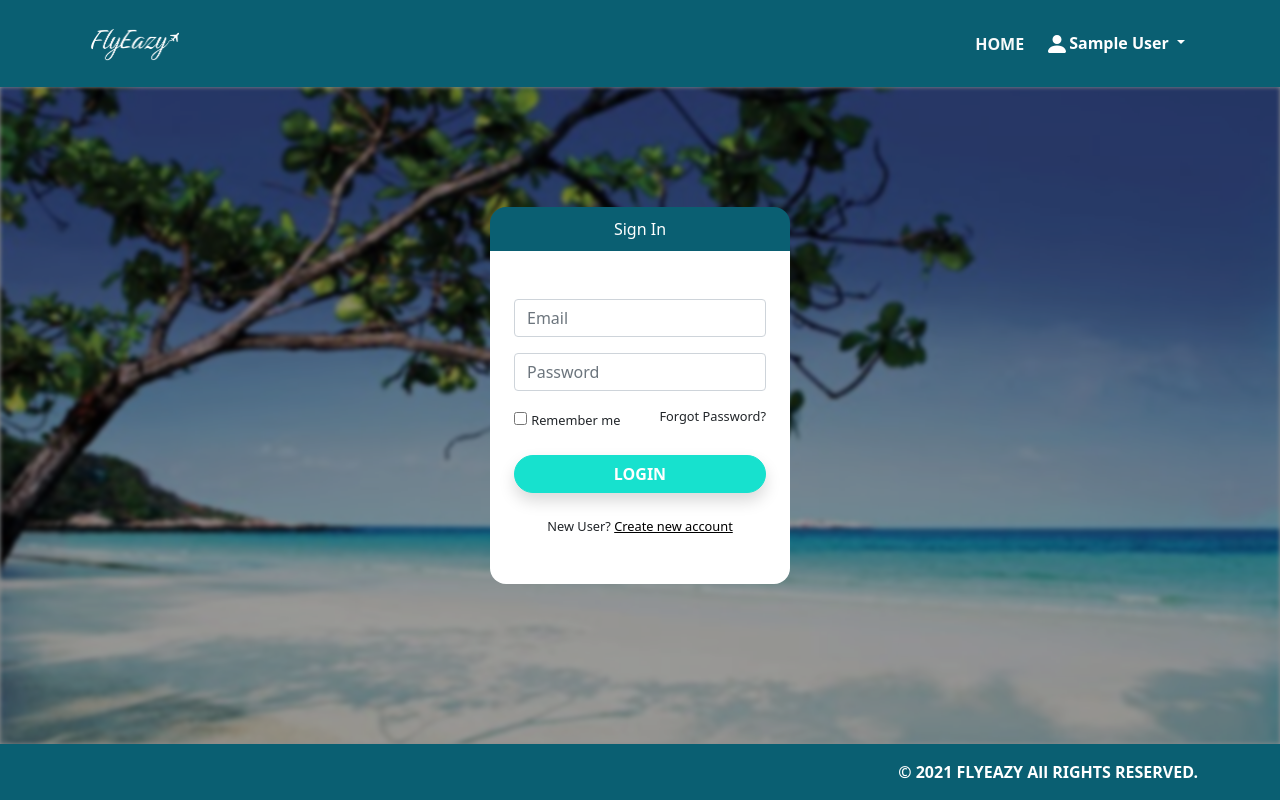
After one commit to Cheersupzoo/flyeazy, a PHP site: page /reciept.php in a window 1280 px wide. The commit adds this page. Run offline with PHP 8.4, Linux system fonts and the light colour scheme; the visitor is signed in with stand-in values (Sample User, id 1).

Commit message:
fix overflow

```diff
--- a/booking.php
+++ b/booking.php
@@ -68,9 +68,7 @@
             /* Black w/opacity/see-through */
 
             position: absolute;
-            width: 100%;
-            height: 100%;
-
+            inset: 0;
         }
 
         .decorator {
@@ -95,7 +93,7 @@
         <?php
         include 'components/header.php'
         ?>
-        <div class=" d-flex flex-column flex-grow-1">
+        <div class=" d-flex flex-column flex-grow-1 position-relative">
             <div class="bg"></div>
             <div class="bg-text">
                 <div class="mx-auto bgColor" style="max-width: 800px; margin-top: 120px;">
--- a/booking_list.php
+++ b/booking_list.php
@@ -43,9 +43,7 @@
             /* Black w/opacity/see-through */
 
             position: absolute;
-            width: 100%;
-            height: 100%;
-
+            inset: 0;
         }
 
         .decorator {
@@ -70,7 +68,7 @@
         <?php
         include 'components/header.php'
         ?>
-        <div class=" d-flex flex-column flex-grow-1">
+        <div class=" d-flex flex-column flex-grow-1 position-relative">
             <div class="bg"></div>
             <div class="bg-text">
                 <div class="mx-auto bg-white" style="max-width: 800px; margin-top: 120px;">
--- /dev/null
+++ b/reciept.php
@@ -0,0 +1,152 @@
+<!DOCTYPE html>
+<html lang="en">
+
+<head>
+
+    <title>FlyEazy</title>
+    <?php
+    include 'head.php'
+    ?>
+    <?php
+    if (!isset($_SESSION["valid"])) {
+        header('location: ./');
+    }
+    ?>
+
+    <?php
+    $isPost = false;
+    if ($_SERVER["REQUEST_METHOD"] == "POST") {
+        // $isPost = true;
+
+        // $pdo = require 'connect.php';
+        // $username = $_POST["email"];
+        // $password = $_POST["password"];
+
+        // $sql = 'SELECT * FROM "User" as u WHERE u."Email" = \'' . $username . '\' and u."Password" = \'' . $password . '\'';
+
+        // $statement = $pdo->query($sql);
+        // $testers = $statement->fetchAll(PDO::FETCH_ASSOC);
+
+        // if ($testers) {
+        //     // echo "Login Sucessfully";
+        //     ob_start();
+        //     session_start();
+        //     $_SESSION['valid'] = true;
+        //     foreach ($testers as $tester) {
+        //         $_SESSION['FName'] = $tester['FName'];
+        //         $_SESSION['LName'] = $tester['LName'];
+        //         $_SESSION['uid'] = $tester['uid'];
+        //     }
+
+
+        //     header('location: ./');
+        //     die;
+        // } else {
+        //     // echo "Wrong Username or Password";
+        // }
+    }
+
+    ?>
+
+    <link href="./index.css" rel="stylesheet" />
+
+    <style>
+        body {
+            background-color: #e9ecef;
+        }
+
+        .form-signin {
+            width: 100%;
+            max-width: 330px;
+            padding: 15px;
+            margin: auto;
+            text-align: center !important;
+        }
+
+        .bg {
+            height: 100%;
+            background-image: url("./assets/signinbg.png");
+            background-position: center;
+            background-repeat: no-repeat;
+            background-size: cover;
+            filter: blur(2px);
+            -webkit-filter: blur(2px);
+            z-index: -1;
+        }
+
+        .bg-text {
+            background-color: rgb(0, 0, 0);
+            /* Fallback color */
+            background-color: rgba(0, 0, 0, 0.4);
+            /* Black w/opacity/see-through */
+
+            position: absolute;
+            inset: 0;
+        }
+
+        .decorator {
+            font-size: 0.8rem;
+        }
+
+        .login-button {
+            background-color: #17E1CE;
+            border-color: #17E1CE;
+        }
+
+        .login-button:hover {
+            background-color: #07cbb8;
+            border-color: #07cbb8;
+        }
+    </style>
+
+</head>
+
+<body>
+    <div class="d-flex flex-column" style="height: 100vh">
+        <?php
+        include 'components/header.php'
+        ?>
+        <div class=" d-flex flex-column flex-grow-1 position-relative">
+            <div class="bg"></div>
+            <div class="bg-text">
+                <div class="mx-auto " style="max-width: 300px; padding-top: 120px; ">
+
+                    <div class="bgColor text-white" style="border-radius: 16px 16px 0px 0px; padding-top: 10px; padding-bottom: 10px;text-align:center">
+                        Sign In
+                    </div>
+                    <div class="px-4 py-5 bg-white" style="border-radius: 0px 0px 16px 16px;">
+                        <form action="<?php echo htmlspecialchars($_SERVER["PHP_SELF"]); ?>" method="post">
+                            <div class="mb-3">
+                                <input type="email" class="form-control" name="email" id="formGroupExampleInput" placeholder="Email" required>
+                            </div>
+                            <div class="mb-3">
+                                <input type="text" class="form-control" name="password" id="formGroupExampleInput2" placeholder="Password" required>
+                            </div>
+
+                            <div class="d-flex">
+                                <div class="checkbox ">
+                                    <label>
+                                        <input type="checkbox" value="remember-me"> <span class="decorator my-auto">Remember me</span>
+                                    </label>
+                                </div>
+                                <div class="ms-auto decorator ">Forgot Password?</div>
+                            </div>
+                            <div class="d-grid mt-4"><button type="submit" class="btn btn-success login-button shadow rounded-pill"><strong>LOGIN</strong></button></div>
+                            <div class="text-center decorator mt-4">New User? <a href="./signup.php" class="text-black text-decoration-underline">Create new account</a></div>
+
+                            <?php if ($isPost) : ?>
+                                <div class="text-center text-danger mt-2">Wrong Username or Password</div>
+                            <?php endif; ?>
+                        </form>
+                    </div>
+                </div>
+            </div>
+        </div>
+        <?php
+        include 'components/footer.php'
+        ?>
+    </div>
+    </div>
+</body>
+
+</html>
--- a/seat.php
+++ b/seat.php
@@ -48,8 +48,7 @@
             /* Black w/opacity/see-through */
 
             position: absolute;
-            width: 100%;
-            height: 100%;
+            inset: 0;
 
         }
 
@@ -75,7 +74,7 @@
         <?php
         include 'components/header.php'
         ?>
-        <form action="booking_list.php" class=" d-flex flex-column flex-grow-1">
+        <form action="booking_list.php" class=" d-flex flex-column flex-grow-1 position-relative">
             <div class="bg"></div>
             <div class="bg-text">
                 <div class="mx-auto bgColor" style="max-width: 800px; margin-top: 120px;">
```
Also changed, not shown: payment.php (+11 -4 lines).
